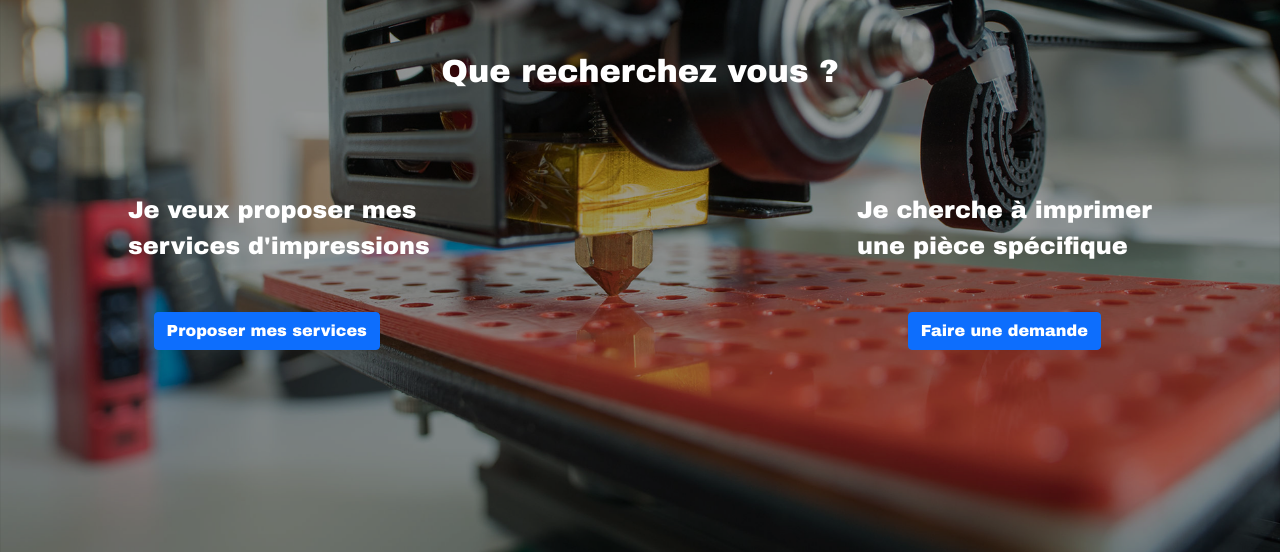
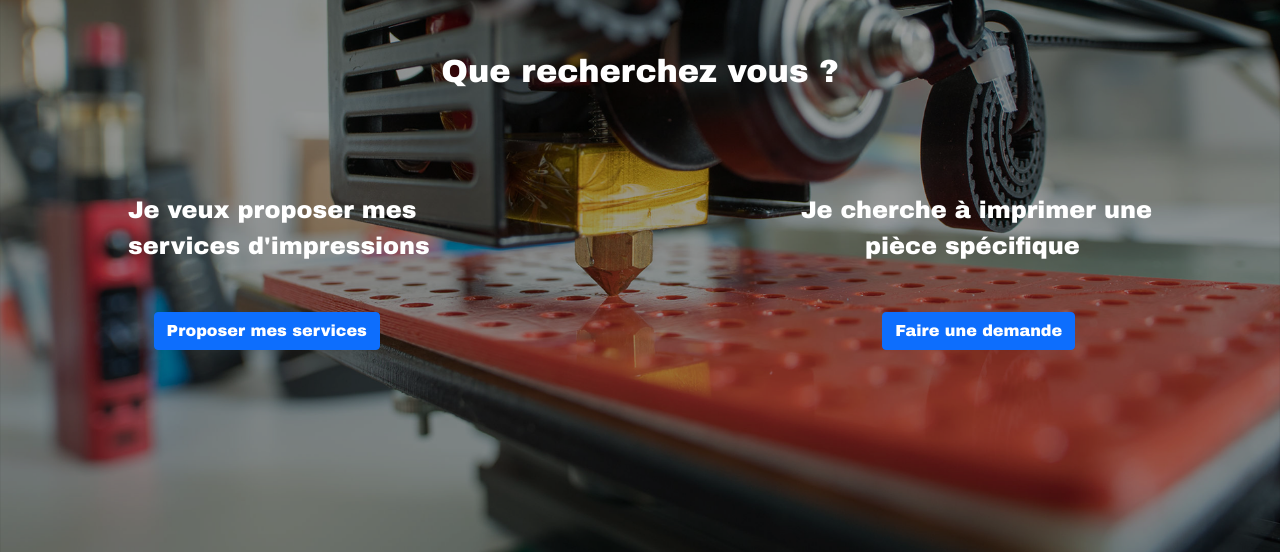
Before and after one commit to Munozmu/3d-hub, a PHP site: page / in a window 1280 px wide. Shown: the part 248-800 px from the top of the page. Run offline with PHP 8.4, Linux system fonts and the light colour scheme; some libraries are stand-ins or nearby versions.

Commit message:
recentrage des éléments

```diff
--- a/CSS.css
+++ b/CSS.css
@@ -74,7 +74,7 @@
 .bouton2 {
     position:fixed;
     top:70%;
-    right:14%;
+    right:16%;
     font-family: arial black;
 }
 
--- a/index.html
+++ b/index.html
@@ -34,7 +34,7 @@
         $("#fermer").mousedown(function () {
 
           $('#barre').animate({
-            marginTop: "-10%",
+            marginTop: "-5%",
           }, 500);
 
         });
@@ -48,7 +48,7 @@
 <body>
 
   <div id="barre">
-    Nous utilisons des cookies pour le bon fonctionnement du site. <a href="Mentions légales.pdf">En savoir
+    Nous utilisons des cookies pour le bon fonctionnement du site. <a href="legals/Mentions légales.pdf">En savoir
       plus</a>
     <div id="fermer"></div>
   </div>
@@ -65,7 +65,7 @@
 
 <div class="question">Que recherchez vous ?</div>
 <div class="proposition1">Je veux proposer mes<br>services d'impressions</div>
-<div class="proposition2">Je cherche à imprimer<br>une pièce spécifique</div>
+<div class="proposition2">Je cherche à imprimer une<br>&nbsp;&nbsp;&nbsp;&nbsp;&nbsp;&nbsp;&nbsp;&nbsp;pièce spécifique</div>
 <div class="bouton1" ><a class="btn btn-primary">Proposer mes services</a></div>
 <div class="bouton2" ><a class="btn btn-primary">Faire une demande</a></div>
 
```
